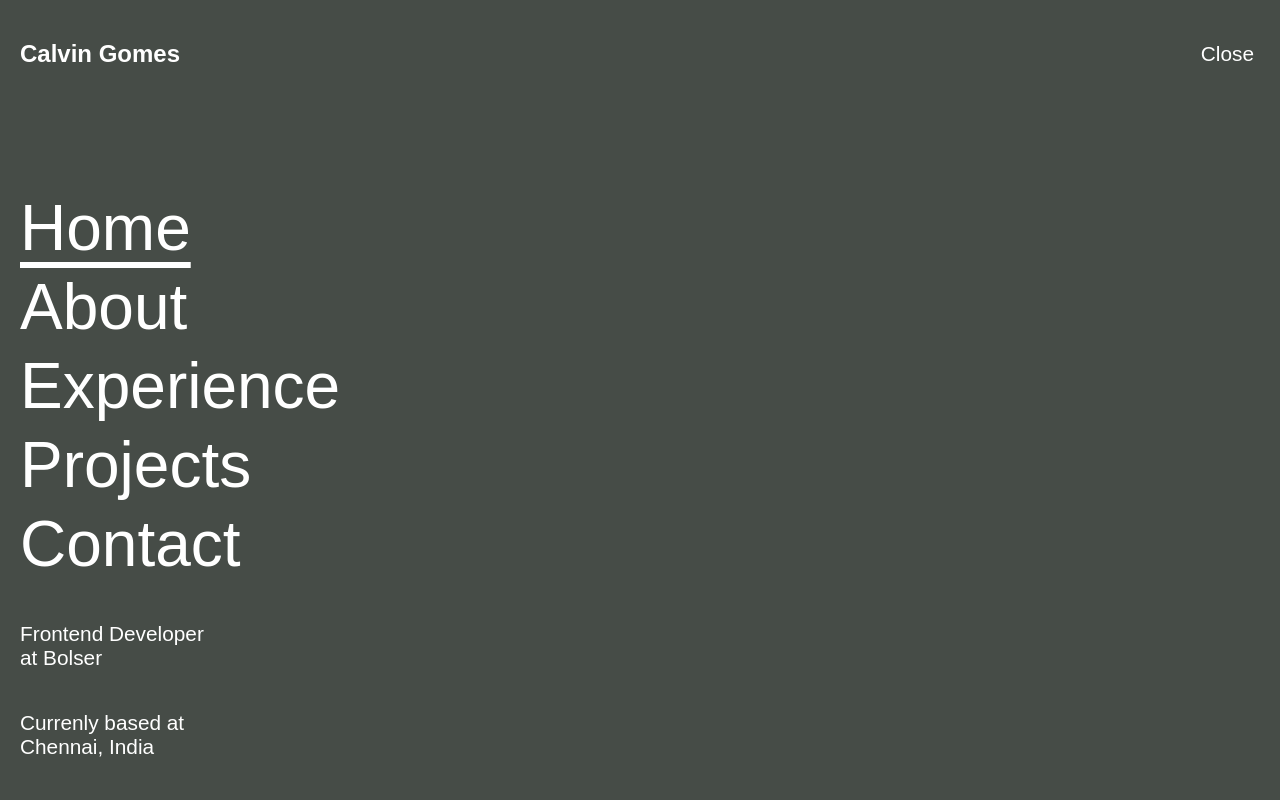
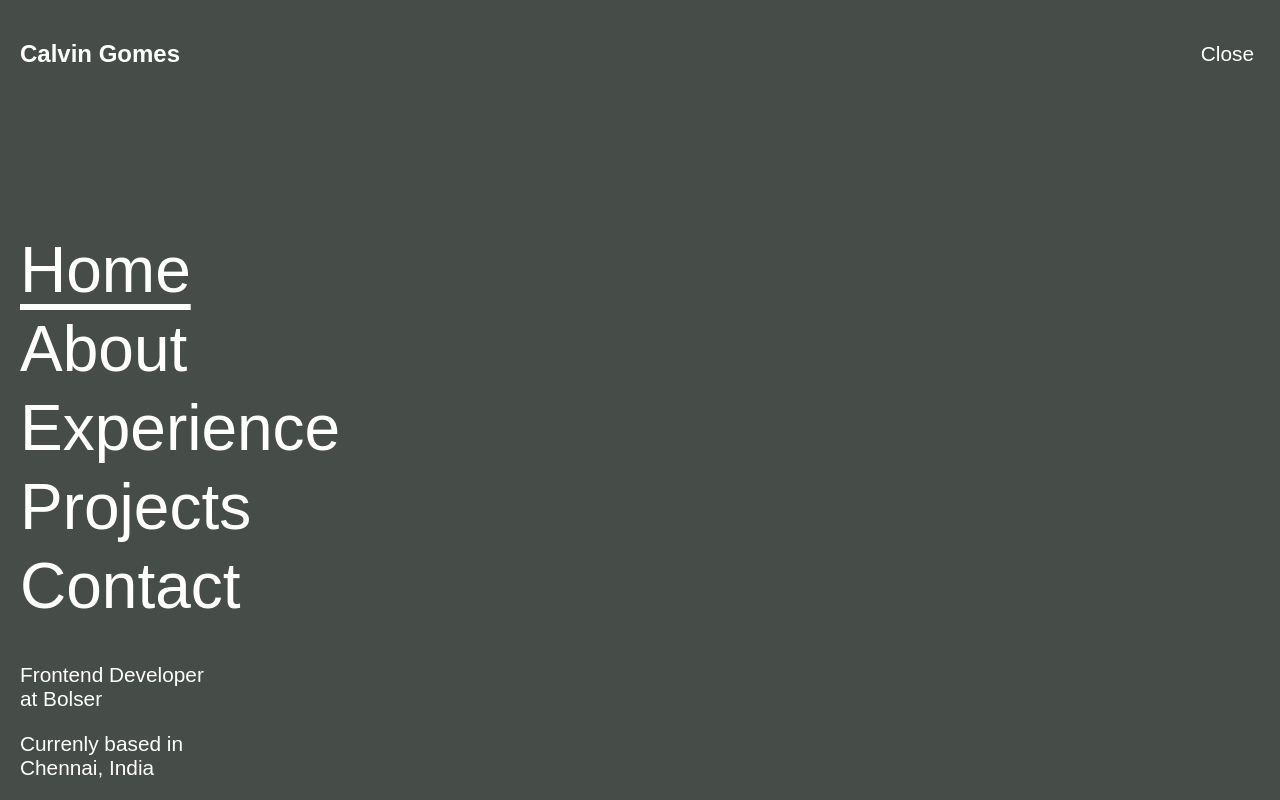
Before and after one commit to calvingomes/calvin-portfolio, a Next.js app: page / in a window 1280 px wide. Both pictures are taken after a click on the button "Menu". Built offline with nearby package versions, Linux system fonts and the light colour scheme.

Commit message:
FIX: navbar p margin bug

```diff
--- a/components/Navbar/Navbar.module.css
+++ b/components/Navbar/Navbar.module.css
@@ -100,6 +100,7 @@
 .menuList {
   list-style: none;
   margin: 0;
+  margin-bottom: 20px;
   padding: 0;
 }
 
@@ -118,3 +119,11 @@
   text-decoration: underline;
   text-underline-offset: 12px;
 }
+
+.overlayContent p {
+  margin-top: 0;
+}
+
+.overlayContent p:last-child {
+  margin-bottom: 0;
+}
--- a/components/Navbar/Navbar.tsx
+++ b/components/Navbar/Navbar.tsx
@@ -70,7 +70,7 @@ export default function Navbar() {
             <li><Link className={pathname === "/contact" ? styles.active : ""} href="/contact">Contact</Link></li>
           </ul>
           <p>Frontend Developer <br/>at Bolser</p>
-          <p>Currenly based at <br/>Chennai, India</p>
+          <p>Currenly based in <br/>Chennai, India</p>
         </div>
       </div>
     </nav>
```
